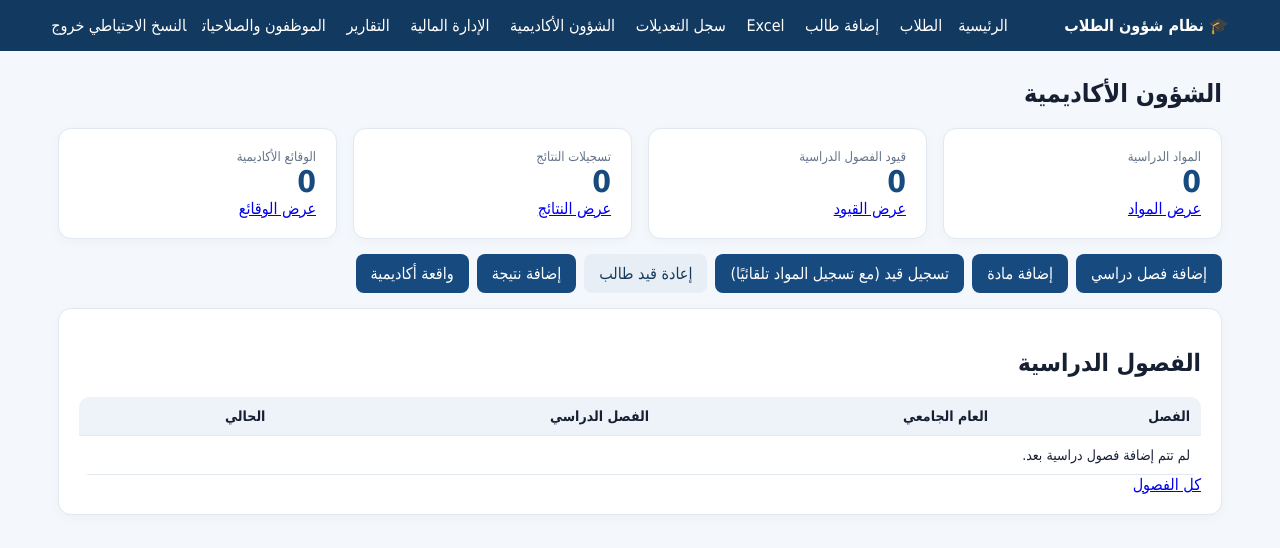
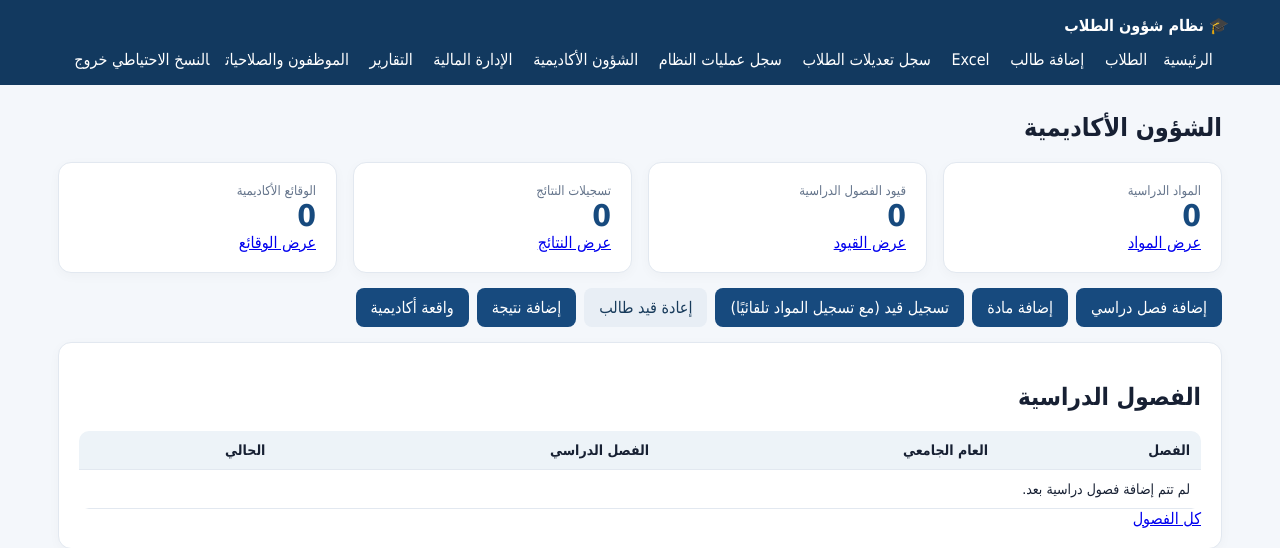
Before and after one commit to sayedahmed924-a11y/student_affairs_system_phase4_finance.zip, a Django app: page /students/academic/ in a window 1280 px wide. Shown: the top 548 px of the page. Run offline with Django 5.2, Linux system fonts and the light colour scheme; the visitor is signed in with stand-in values (Sample User, id 1); data that the repository does not hold is empty.

Commit message:
Add navigation link for the central system audit log

```diff
--- a/templates/base.html
+++ b/templates/base.html
@@ -23,7 +23,8 @@ label{font-weight:bold;font-size:14px}form p{margin:8px 0}.errorlist{color:#b91c
 {% if perms.students.view_student %}<a href="/">الرئيسية</a><a href="/students/">الطلاب</a>{% endif %}
 {% if perms.students.add_student %}<a href="/students/add/">إضافة طالب</a>{% endif %}
 {% if perms.students.add_importbatch %}<a href="/students/import/">Excel</a>{% endif %}
-{% if perms.students.view_auditlog %}<a href="/students/audit/">سجل التعديلات</a>{% endif %}
+{% if perms.students.view_auditlog %}<a href="/students/audit/">سجل تعديلات الطلاب</a>{% endif %}
+{% if perms.students.view_systemauditevent %}<a href="/students/system-audit/">سجل عمليات النظام</a>{% endif %}
 {% if perms.students.view_academicterm %}<a href="/students/academic/">الشؤون الأكاديمية</a>{% endif %}
 {% if perms.students.view_studentcharge %}<a href="/students/finance/">الإدارة المالية</a>{% endif %}
 {% if perms.students.view_student or perms.students.view_studentcharge or perms.students.view_courseregistration %}<a href="/students/reports/">التقارير</a>{% endif %}
```
